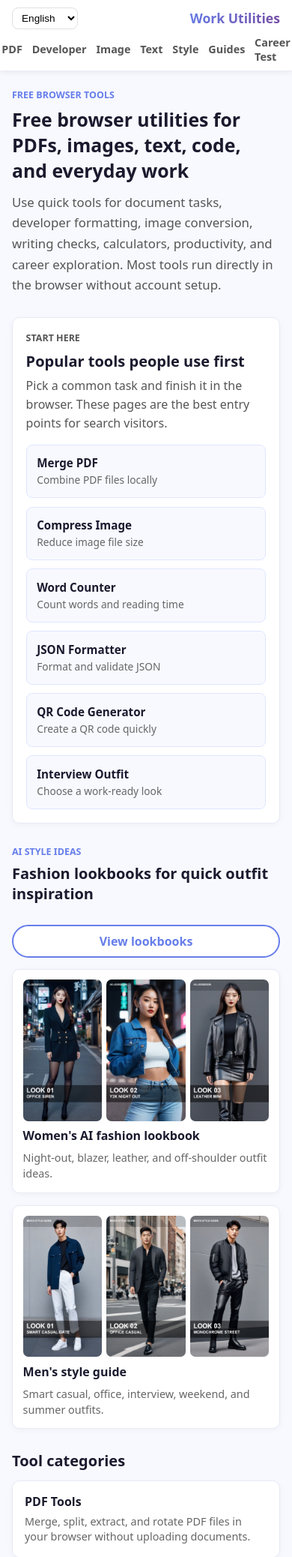
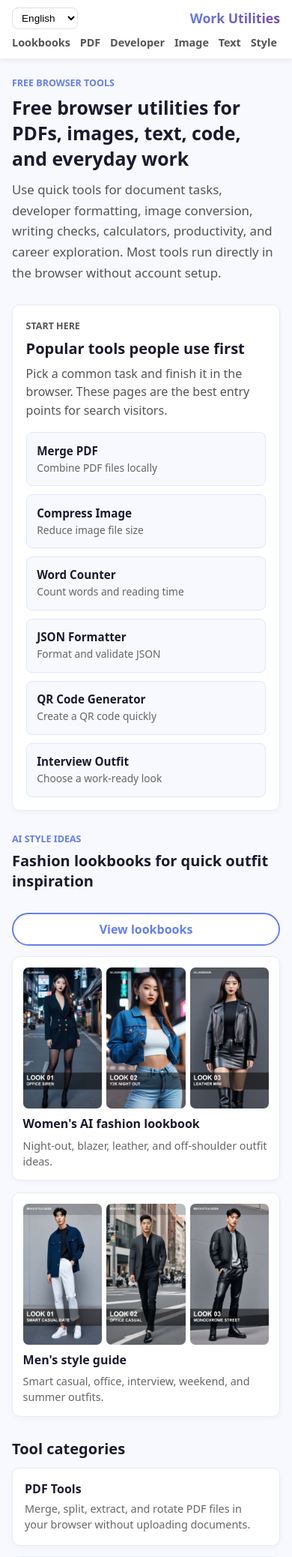
Before and after one commit to seunghochoi2018/jinro-assessment, a Flask app: page / in a window 390 px wide. Shown: the top 2076 px of the page at 75% size. Run offline with Flask 3, Linux system fonts and the light colour scheme; data comes from the database, SQL or seed files in the repository; some libraries are stand-ins or nearby versions.

Commit message:
Add combined lookbooks navigation

```diff
--- a/app_flask.py
+++ b/app_flask.py
@@ -2385,6 +2385,19 @@ def lookbook_page(slug):
     )
 
 
+@app.route("/lookbooks")
+def lookbooks_index():
+    lang = session.get("lang", DEFAULT_LANG)
+    return render_template(
+        "lookbooks_index.html",
+        lang=lang,
+        lookbooks=LOOKBOOKS,
+        meta_title="AI Fashion Lookbooks | Outfit Ideas",
+        meta_description="Browse AI-generated outfit ideas for women's fashion, men's style, work outfits, night-out looks, and smart casual inspiration.",
+        canonical_url=_canonical_url("/lookbooks"),
+    )
+
+
 @app.route("/tests/<slug>")
 def seo_test_page(slug):
     page = SEO_TEST_PAGES.get(slug)
@@ -3061,6 +3074,7 @@ def feed_xml():
 @app.route("/sitemap.xml")
 def sitemap_xml():
     paths = ["/", "/blog", "/feed.xml", "/info", "/careers", "/privacy", "/terms"]
+    paths.append("/lookbooks")
     paths.extend(f"/lookbooks/{slug}" for slug in LOOKBOOKS)
     paths.extend(f"/tools/category/{slug}" for slug in TOOL_CATEGORIES)
     paths.extend(f"/tools/{slug}" for slug in DAILY_TOOLS)
@@ -3072,6 +3086,8 @@ def sitemap_xml():
     def sitemap_meta(path: str) -> tuple[str, str]:
         if path == "/":
             return "daily", "1.0"
+        if path == "/lookbooks":
+            return "weekly", "0.9"
         if path.startswith("/lookbooks/"):
             return "weekly", "0.9"
         if path.startswith("/tests/"):
--- a/static/style.css
+++ b/static/style.css
@@ -270,7 +270,8 @@ hr { border: none; border-top: 1px solid #e8e8e8; margin: 1rem 0; }
 .habit-row span { font-weight: 650; }
 
 @media (max-width: 768px) {
-  .top-nav { width: 100%; justify-content: center; }
+  .top-nav { width: 100%; justify-content: flex-start; overflow-x: auto; padding-bottom: 0.15rem; }
+  .top-nav a { flex: 0 0 auto; }
   .hero-panel { grid-template-columns: 1fr; padding: 1.2rem; }
   .link-grid, .career-teaser-grid, .feature-grid, .snapshot-grid, .review-grid { grid-template-columns: 1fr; }
   .home-quick-start, .quick-tool-grid { grid-template-columns: 1fr; }
--- a/templates/base.html
+++ b/templates/base.html
@@ -59,6 +59,7 @@ height="0" width="0" style="display:none;visibility:hidden"></iframe></noscript>
   </div>
   <a href="/" class="logo">Work Utilities</a>
   <nav class="top-nav" aria-label="Main navigation">
+    <a href="/lookbooks">Lookbooks</a>
     <a href="/tools/category/pdf">PDF</a>
     <a href="/tools/category/developer">Developer</a>
     <a href="/tools/category/image">Image</a>
--- a/templates/tools_index.html
+++ b/templates/tools_index.html
@@ -35,13 +35,13 @@
     </div>
   </section>
 
-  <section class="lookbook-home-section">
+  <section class="lookbook-home-section" id="lookbooks">
     <div class="section-heading-row">
       <div>
         <p class="eyebrow">AI style ideas</p>
         <h2>Fashion lookbooks for quick outfit inspiration</h2>
       </div>
-      <a href="/lookbooks/women-ai-lookbook" class="btn-secondary">View lookbooks</a>
+      <a href="/lookbooks" class="btn-secondary">View lookbooks</a>
     </div>
     <div class="lookbook-collection-grid">
       {% for slug, lookbook in lookbooks.items() %}
```
Also changed, not shown: templates/lookbooks_index.html (added, +22 -0 lines).
